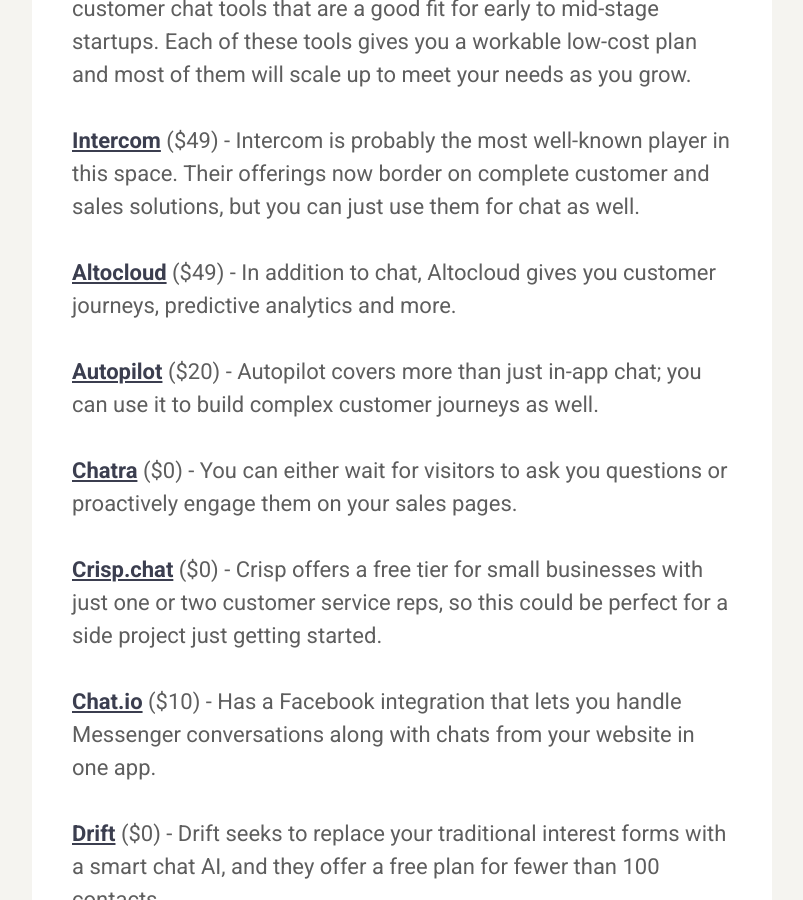
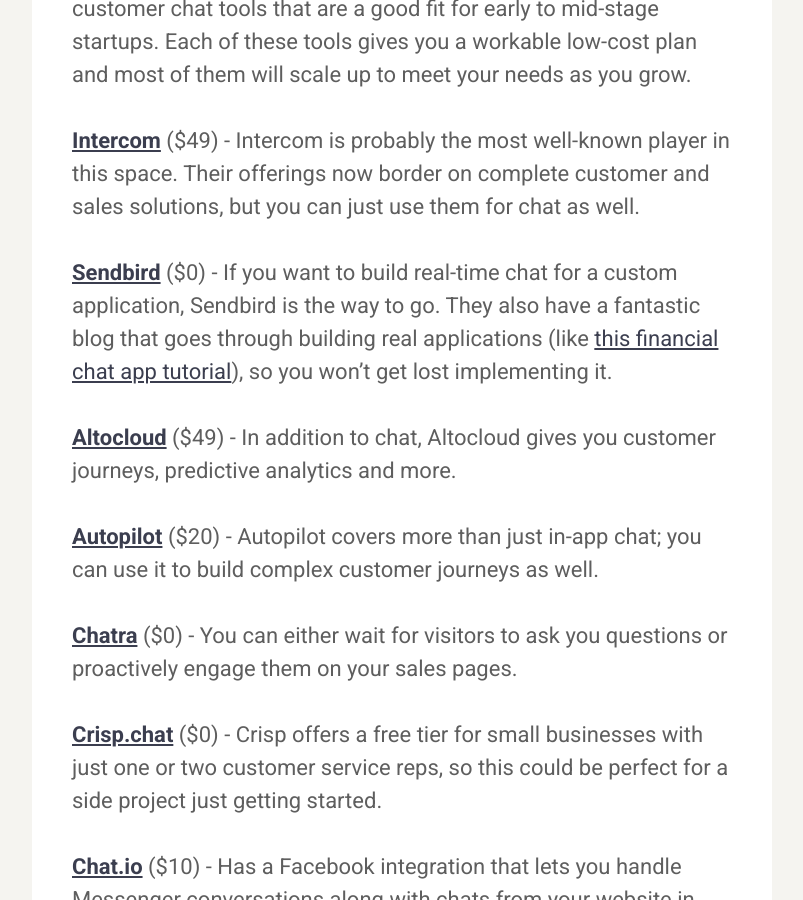
Before and after one commit to karllhughes/learn, a Jekyll site: the page built from _posts/2020-12-20-customer-chat-tools.md, in a window 1280 px wide and 900 px high, scrolled down 2618 px. Shown: the whole window, without its empty margins (238-1041 px from the left). Built offline with Jekyll 4.4.1, drawn with Linux system fonts in a browser that asks for light colours; a script that is not in the unit is left out.

Commit message:
Update Posts “2020-12-20-customer-chat-tools”

```diff
--- a/_posts/2020-12-20-customer-chat-tools.md
+++ b/_posts/2020-12-20-customer-chat-tools.md
@@ -10,11 +10,12 @@
 date: 2021-03-01T13:03:44.286Z
 img: /assets/posts/chat.jpg
 ---
-If you want to engage your customers at the moment they're considering buying your product or signing up for your service, there's no better way than live chat. You're probably familiar with Intercom or Autopilot because they've become so ubiquitous now, but there are _many_ other options out there.
+If you want to engage your customers at the moment they're considering buying your product or signing up for your service, there's no better way than live chat. You're probably familiar with Intercom or Autopilot because they've become so ubiquitous now, but there are *many* other options out there.
 
 ![Live chat demo using Autopilot](https://i.imgur.com/yyUjCLE.gif)
 
 ## Should You Use Live Chat?
+
 To be honest, live chat widgets aren't for everyone. You'll notice that I don't have one on the [Draft.dev](https://draft.dev) website because as a [content creation agency](https://draft.dev/learn/content-creation-agency) it's rarely critical that we address customers' concerns immediately.
 
 That said, software-as-a-service vendors should consider adding live chat. Users expect a seamless, self-service experience, so being able to respond immediately is really important.
@@ -26,9 +27,12 @@
 <!-- signup -->
 
 ## Customer Chat Tools for Startups
+
 To help you get started, I compiled this comprehensive list of customer chat tools that are a good fit for early to mid-stage startups. Each of these tools gives you a workable low-cost plan and most of them will scale up to meet your needs as you grow.
 
 **[Intercom](https://www.intercom.com/)** ($49) - Intercom is probably the most well-known player in this space. Their offerings now border on complete customer and sales solutions, but you can just use them for chat as well.
+
+**[S﻿endbird](https://sendbird.com)** ($0) - If you want to build real-time chat for a custom application, Sendbird is the way to go. They also have a fantastic blog that goes through building real applications (like [this financial chat app tutorial](https://st.sendbird.com/developer/tutorials/how-to-build-chat-for-a-fintech-app)), so you won't get lost implementing it.
 
 **[Altocloud](https://www.altocloud.com/)** ($49) - In addition to chat, Altocloud gives you customer journeys, predictive analytics and more.
 
@@ -78,6 +82,6 @@
 
 **[Zendesk](https://www.zendesk.com/chat/)** ($5) - You may be familiar with Zendesk for customer support, but they also have a full-service chat feature for your site.
 
------
+- - -
 
 Did I miss a tool that you love? [Shoot me an email](mailto:karl@draft.dev) to suggest an update.
```
